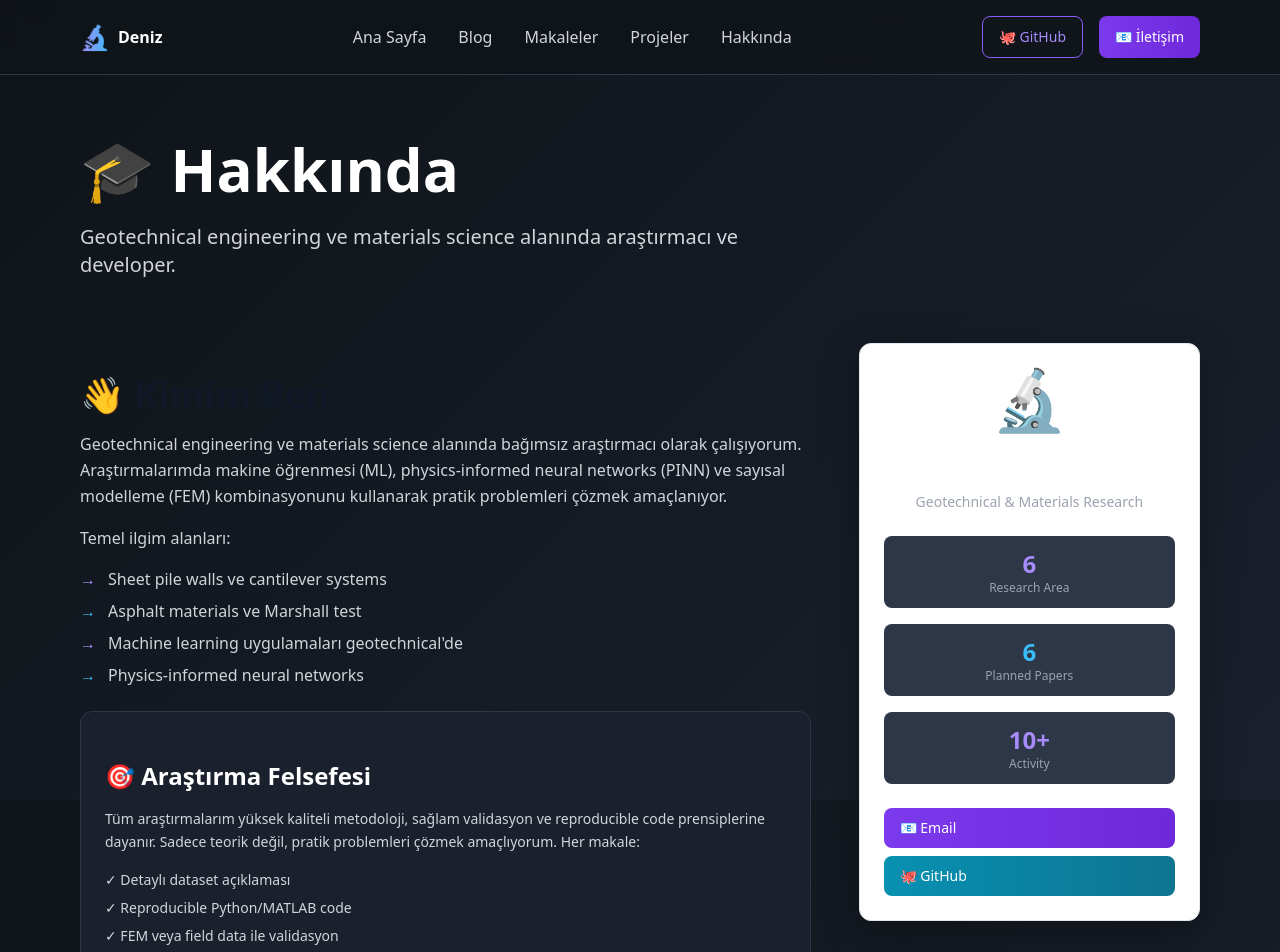
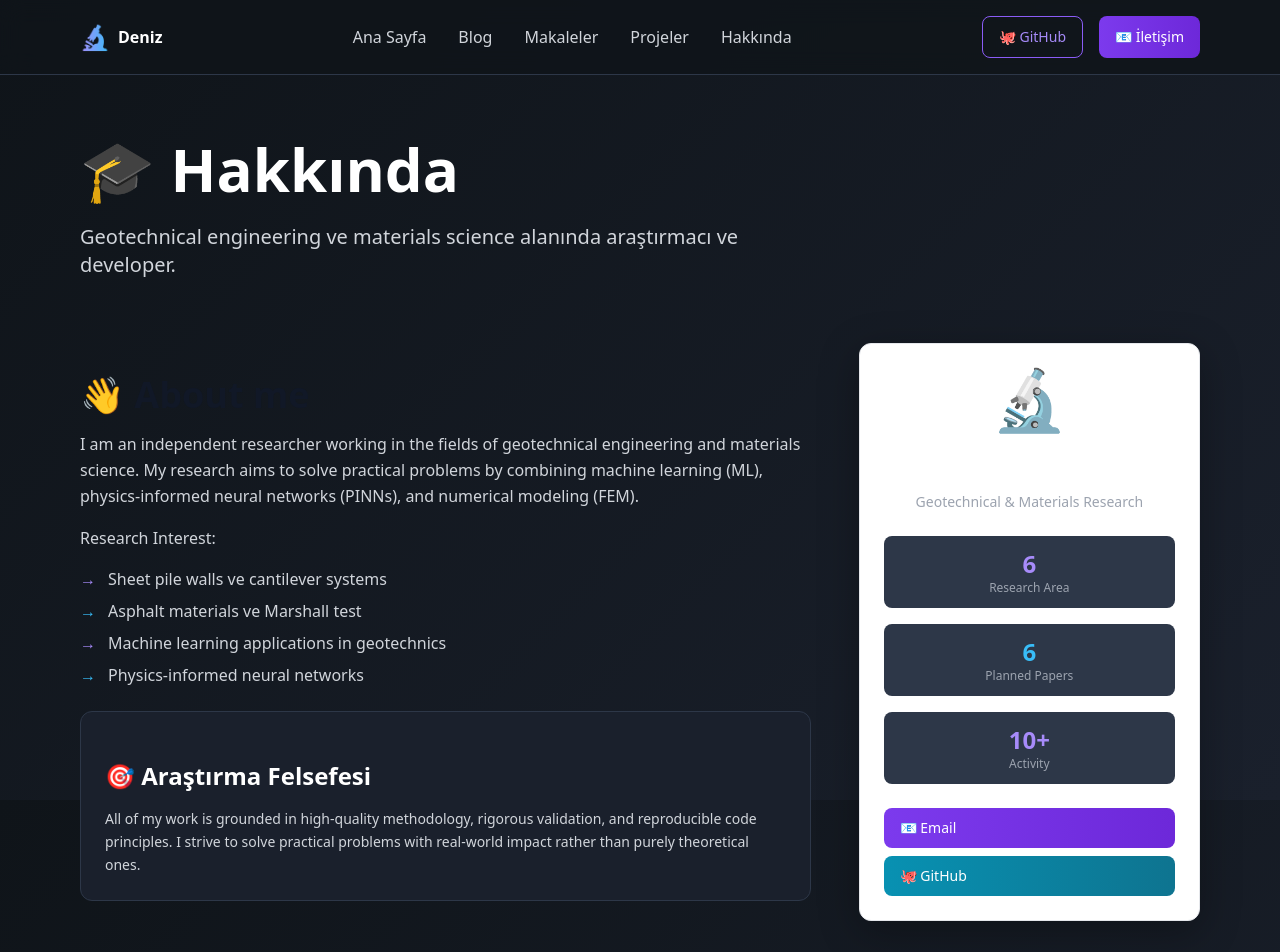
Before and after one commit to hdaltuntas/personal-research-site, a Next.js app: page /about in a window 1280 px wide. Shown: the top 952 px of the page. Built offline with nearby package versions, Linux system fonts and the light colour scheme.

Commit message:
Update page.tsx

```diff
--- a/app/about/page.tsx
+++ b/app/about/page.tsx
@@ -12,14 +12,13 @@ export default function About() {
       <section className="section">
         <div className="grid md:grid-cols-3 gap-12 items-start">
           <div className="md:col-span-2">
-            <h2>👋 Kimim Ben</h2>
+            <h2>👋 About me</h2>
             <p className="text-gray-300 leading-relaxed mb-4">
-              Geotechnical engineering ve materials science alanında bağımsız araştırmacı olarak çalışıyorum.
-              Araştırmalarımda makine öğrenmesi (ML), physics-informed neural networks (PINN) ve sayısal
-              modelleme (FEM) kombinasyonunu kullanarak pratik problemleri çözmek amaçlanıyor.
+              I am an independent researcher working in the fields of geotechnical engineering and materials science.
+              My research aims to solve practical problems by combining machine learning (ML), physics-informed neural networks (PINNs), and numerical modeling (FEM).
             </p>
             <p className="text-gray-300 leading-relaxed mb-4">
-              Temel ilgim alanları:
+              Research Interest:
             </p>
             <ul className="space-y-2 text-gray-300 mb-6">
               <li className="flex items-center gap-3">
@@ -32,7 +31,7 @@ export default function About() {
               </li>
               <li className="flex items-center gap-3">
                 <span className="text-primary-400">→</span>
-                Machine learning uygulamaları geotechnical'de
+                Machine learning applications in geotechnics
               </li>
               <li className="flex items-center gap-3">
                 <span className="text-secondary-400">→</span>
@@ -43,16 +42,11 @@ export default function About() {
             <div className="bg-dark-800 border border-dark-700 rounded-xl p-6 mb-8">
               <h3 className="font-bold text-white mb-4">🎯 Araştırma Felsefesi</h3>
               <p className="text-gray-300 text-sm leading-relaxed">
-                Tüm araştırmalarım yüksek kaliteli metodoloji, sağlam validasyon ve reproducible code
-                prensiplerine dayanır. Sadece teorik değil, pratik problemleri çözmek amaçlıyorum.
-                Her makale:
+                All of my work is grounded in high-quality methodology, rigorous validation, and reproducible code principles.
+                I strive to solve practical problems with real-world impact rather than purely theoretical ones.
+
               </p>
-              <ul className="mt-4 space-y-2 text-sm text-gray-300">
-                <li>✓ Detaylı dataset açıklaması</li>
-                <li>✓ Reproducible Python/MATLAB code</li>
-                <li>✓ FEM veya field data ile validasyon</li>
-                <li>✓ Open-source tools kullanımı</li>
-              </ul>
+
             </div>
           </div>
 
```
